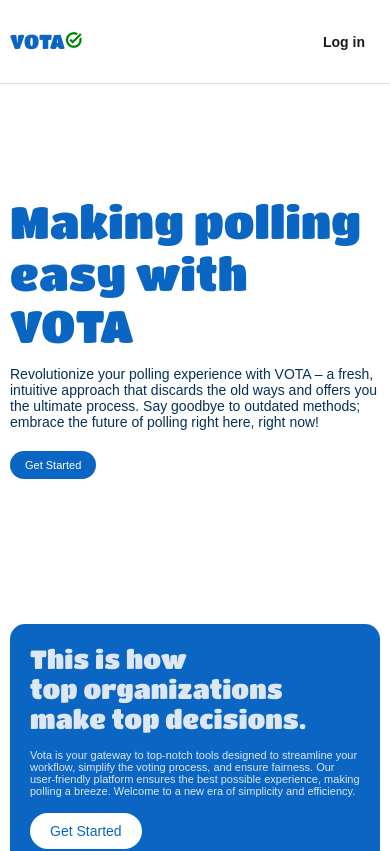
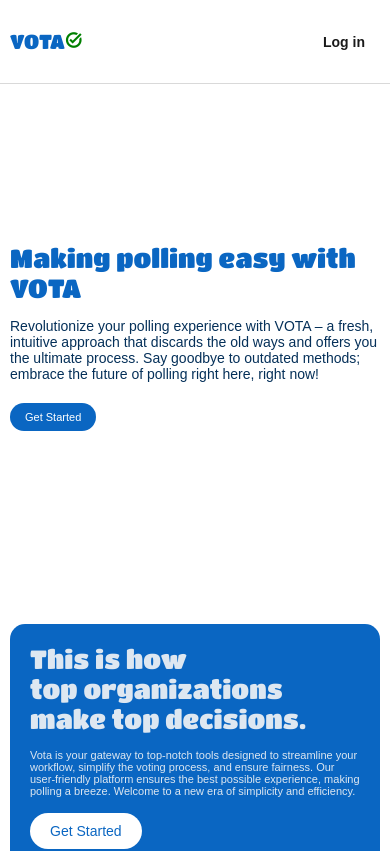
Before and after one commit to Paul-Chidiadi/Vota, a Next.js app: page / in a window 390 px wide. Shown: the top 851 px of the page. Built offline with nearby package versions, Linux system fonts and the light colour scheme; a web font is replaced by a local one.

Commit message:
Edit home page h1 text

```diff
--- a/app/globals.css
+++ b/app/globals.css
@@ -302,7 +302,7 @@ section {
 /* MEDIA QUERY TOP AND HERO SECTION */
 @media screen and (max-width: 850px) {
   .home-page-hero div h1 {
-    font-size: 45px;
+    font-size: 35px;
   }
   .home-page-hero div p {
     font-size: 14px;
@@ -332,6 +332,9 @@ section {
   }
   .home-page-top div .btn {
     display: none;
+  }
+  .home-page-hero div h1 {
+    font-size: 26px;
   }
 }
 
```
